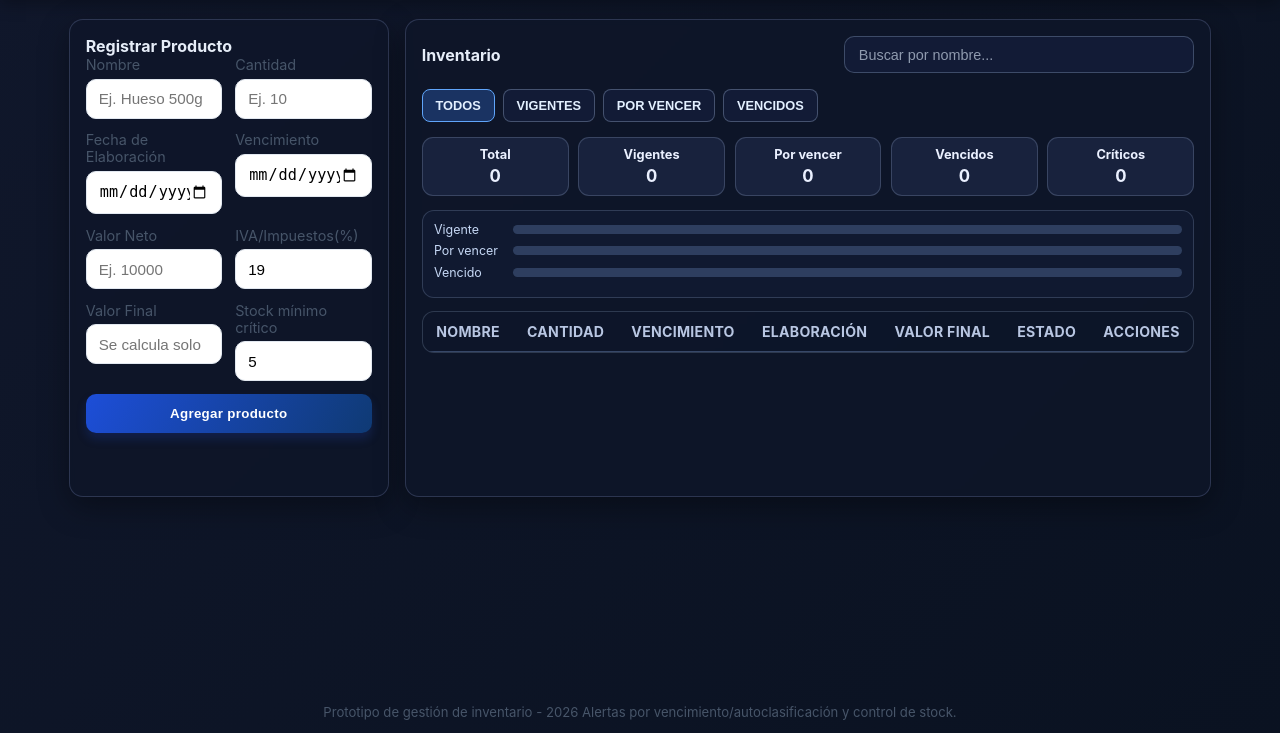
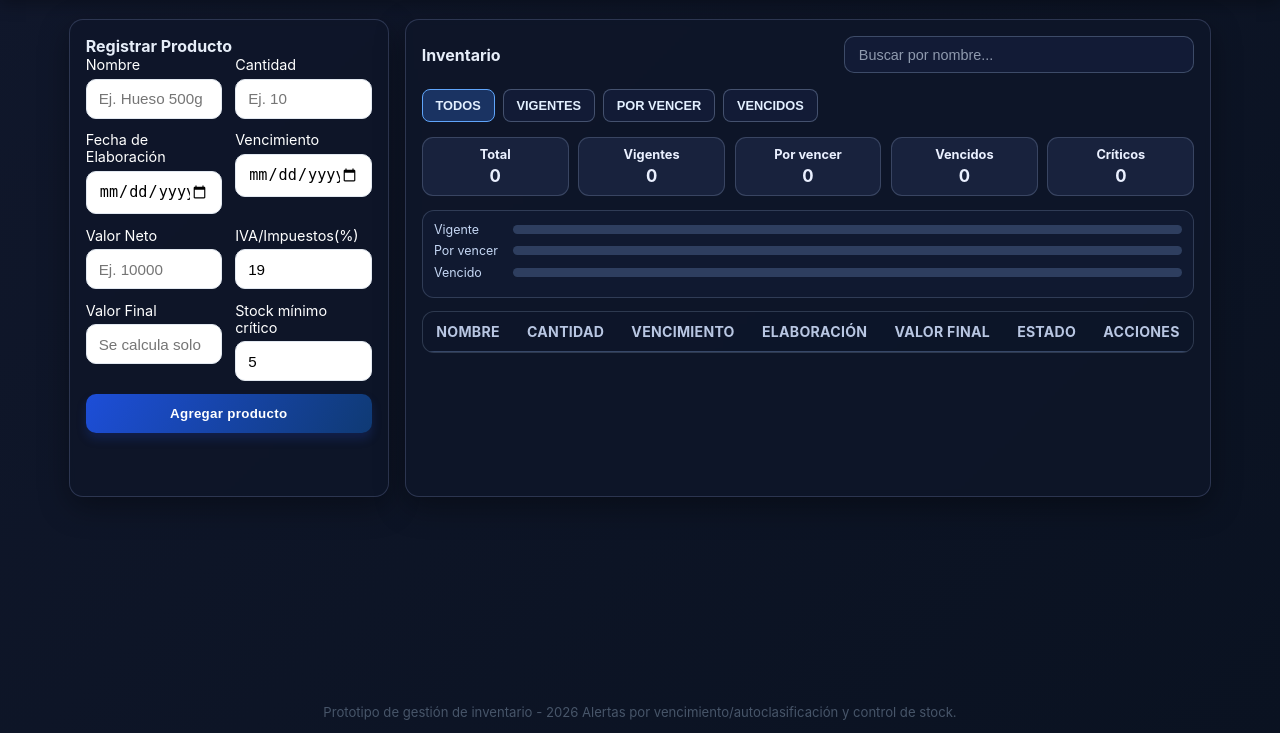
Before and after one commit to vicenteantoniosagreh-sudo/inventario-alertas, a PHP site: page / in a window 1280 px wide. Shown: the part 67-800 px from the top of the page. Run offline with PHP 8.4, Linux system fonts and the light colour scheme; lists and menus that the app fills with data are empty.

Commit message:
Se cambio el color de los titulos de registro de producto

```diff
--- a/frontend/css/style.css
+++ b/frontend/css/style.css
@@ -95,16 +95,6 @@ body {
     font-size: .95rem;
 }
 
-    font-size: 1.75rem;
-    font-weight: 800;
-}
-
-.topbar p {
-    margin: 0.4rem 0 0;
-    color: rgba(255,255,255,.85);
-    font-size: .95rem;
-}
-
 .container {
     max-width: 1200px;
     margin: 1.2rem auto;
@@ -139,7 +129,7 @@ body {
     display: flex;
     flex-direction: column;
     font-size: .9rem;
-    color: var(--muted);
+    color: #ffffff;
 }
 
 .form-grid input,
```
